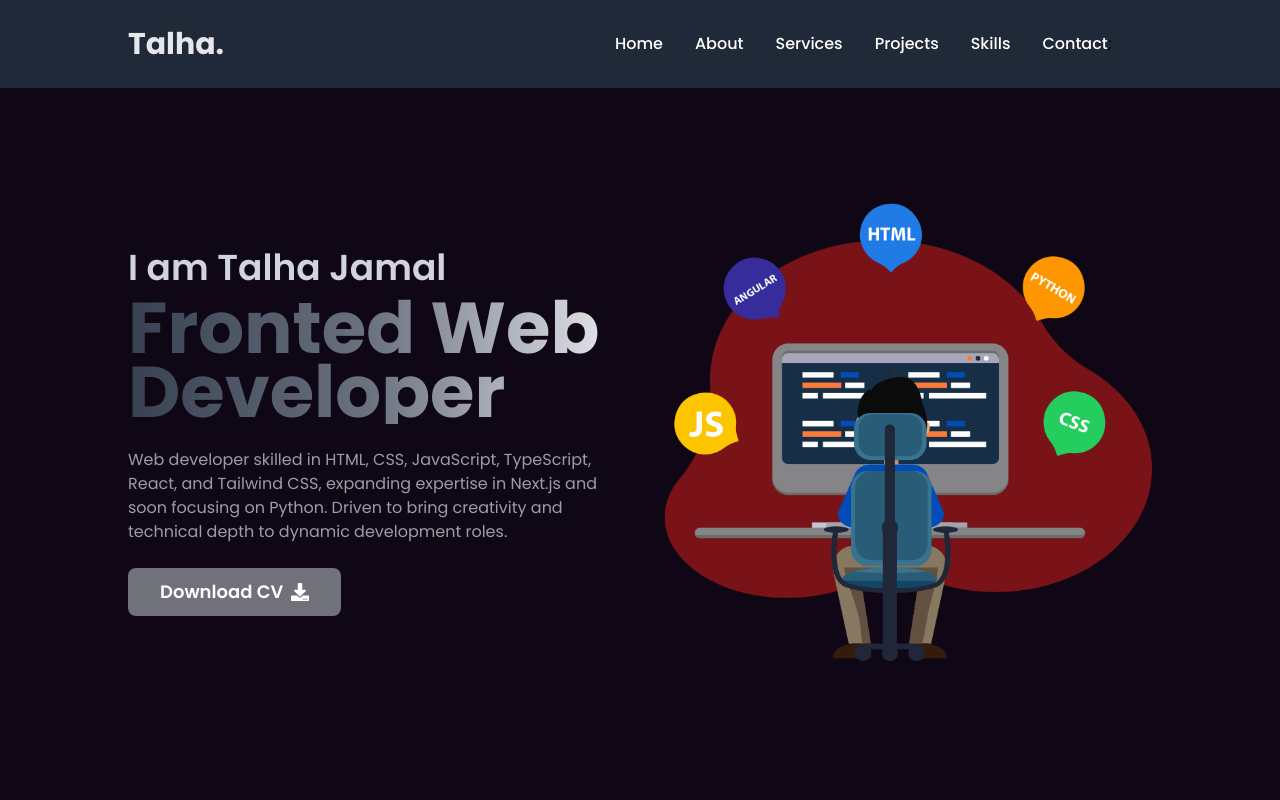
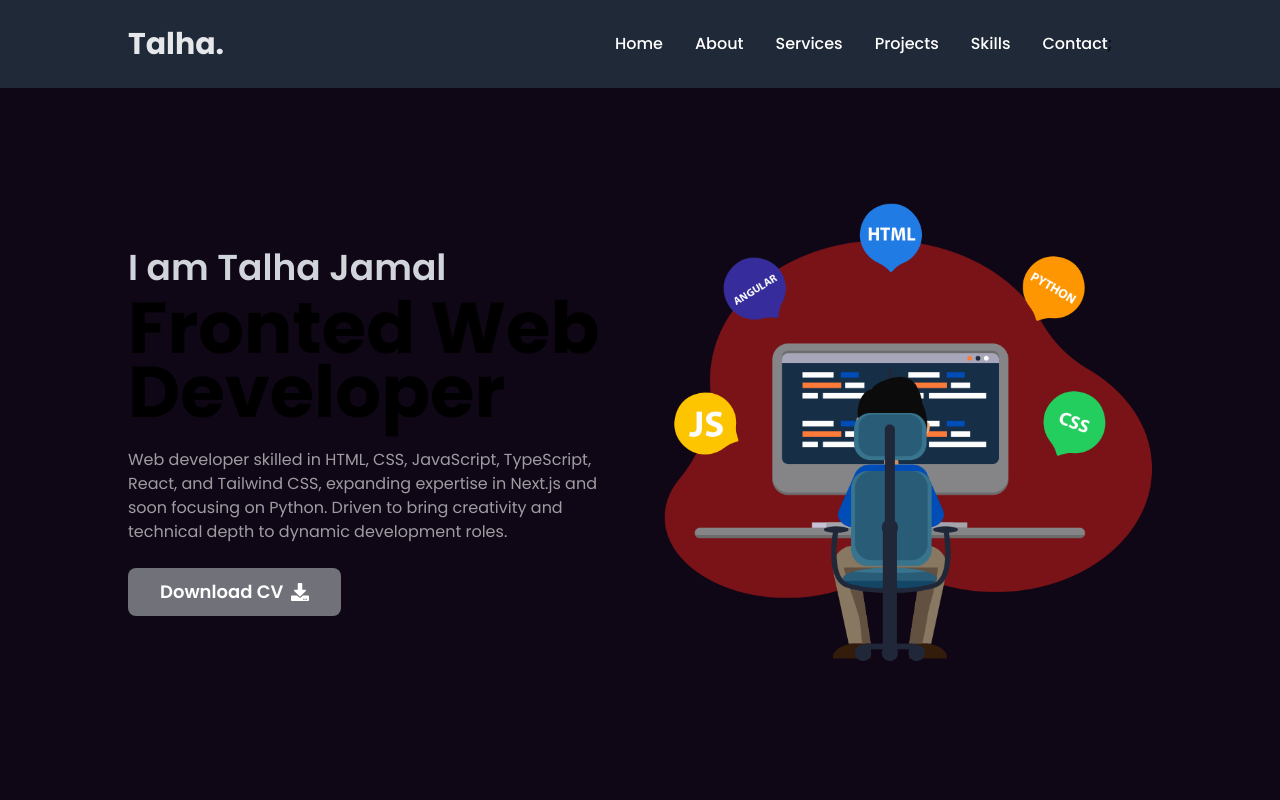
Before and after one commit to thinkphp/my-next-portofolio, a Next.js app: page / in a window 1280 px wide. Shown: the top 800 px of the page. Built offline with nearby package versions, Linux system fonts and the light colour scheme.

Commit message:
Fixed Text Issuse

```diff
--- a/src/app/globals.css
+++ b/src/app/globals.css
@@ -7,10 +7,3 @@
     @apply relative text-base font-medium w-fit block after:block after:content-[''] after:absolute after:h-[3px] after:bg-yellow-400 text-white after:w-full after:scale-x-0 after:hover:scale-x-100 after:transition after:duration-300 after:origin-right
   }
 }
-
-@layer components {
-  .text-cl {
-    @apply text-transparent bg-gradient-to-l from-gray-200 via-gray-500 to-gray-700 bg-clip-text
-
-  }
-}
```
